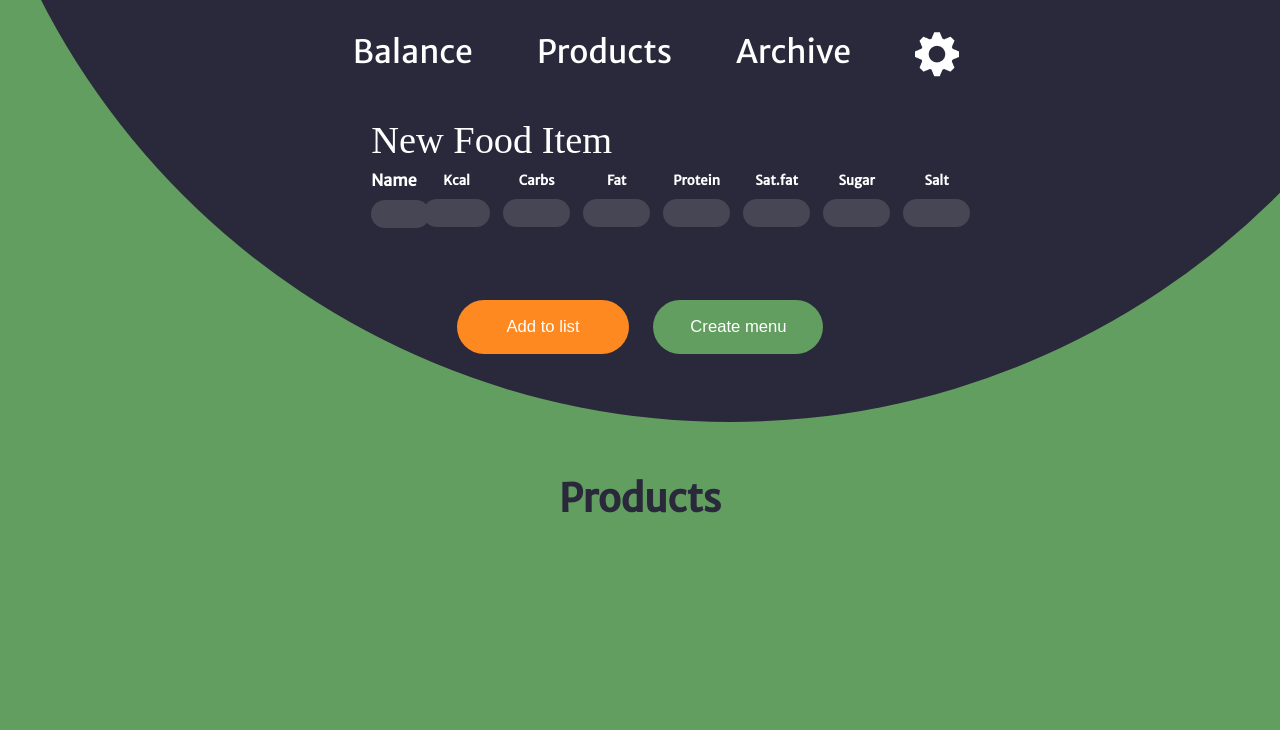
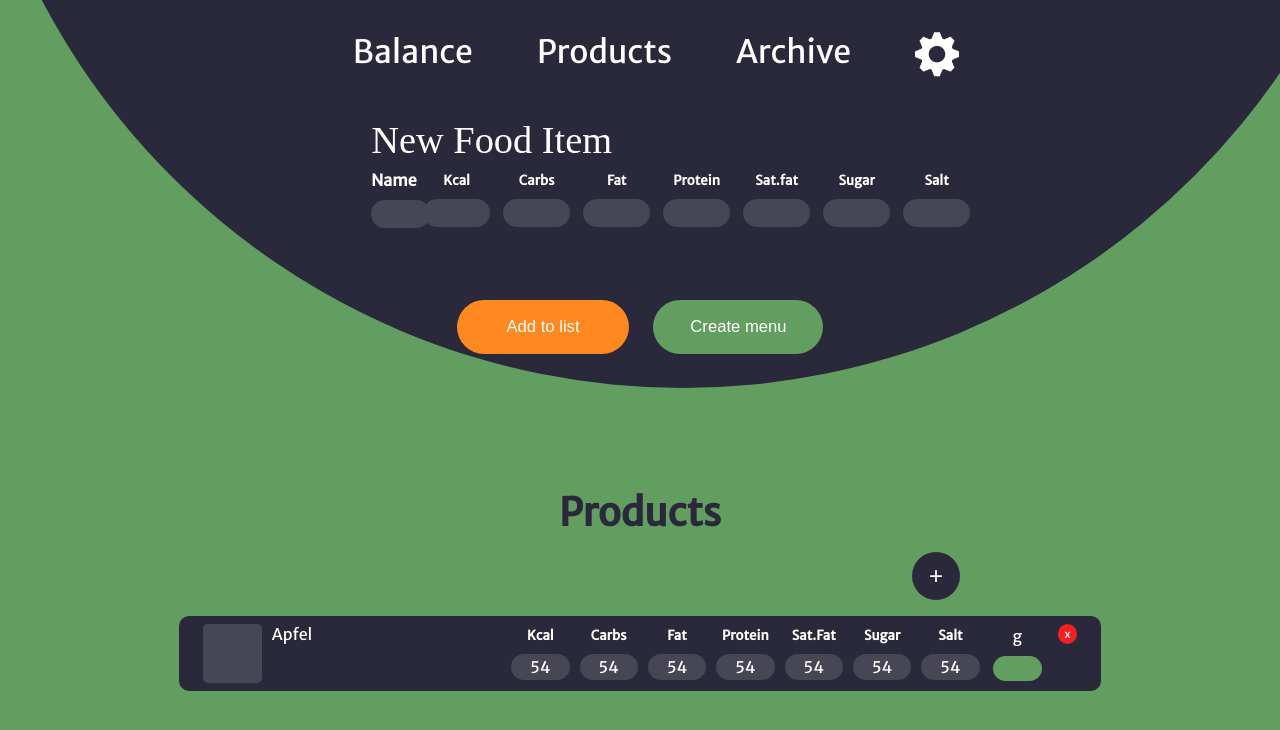
Before and after one commit to Flotsam3/MacroMonitor, a React (Vite) app: page /products in a window 1280 px wide. Shown: the top 730 px of the page. Built offline with nearby package versions, Linux system fonts and the light colour scheme; the HTML template or start-up script is replaced by a standard one; a web font is replaced by a local one.

Commit message:
feat(Products):Add product panel with delete button and add button above

```diff
--- a/src/components/Macronutrient.module.scss
+++ b/src/components/Macronutrient.module.scss
@@ -9,6 +9,7 @@
        width: 50%;
        padding: 0.2em 1em;
        background-color: #474654;
+       color: white;
        text-align: center;
        border-radius: 99vh;
     }
--- a/src/pages/Balance.module.scss
+++ b/src/pages/Balance.module.scss
@@ -137,14 +137,14 @@
    }
 }
 
-h2 {
+h2.consumption {
    margin-top: 15vh;
    font-size: clamp(1.3rem, 3vw, 3.5rem);
    text-align: center;
 }
 
 @media screen and (max-width:1700px) {
-   h2 {
+   h2.consumption {
       margin-top: 20vh;
    }
 }
--- a/src/pages/Balance.tsx
+++ b/src/pages/Balance.tsx
@@ -50,7 +50,7 @@ export default function Balance() {
         ))}
       </div>
     </div>
-      <h2>Consumption</h2>
+      <h2 className={styles.consumption}>Consumption</h2>
       {consumption.map((obj, index)=>(
         <ConsumptionPanel  key={index} data={obj}/>
       ))}
--- a/src/pages/Products.module.scss
+++ b/src/pages/Products.module.scss
@@ -11,7 +11,7 @@
       align-items: center;
       width: 100%;
       max-width: 1800px;
-      // height: 61vh;
+      height: 61vh;
       background-image: url("../assets/images/halfCircle.svg");
       background-repeat: no-repeat;
       background-size: cover;
@@ -83,11 +83,85 @@
             margin-top: 4em;
          }
       }
-      h2 {
-         margin-top: 15vh;
-         font-size: clamp(1.3rem, 3vw, 3.5rem);
-         text-align: center;
-         color: var.$panel-bg-primary;
+   }
+   h2 {
+      font-size: clamp(1.3rem, 3vw, 3.5rem);
+      text-align: center;
+      color: var.$panel-bg-primary;
+   }
+   .addButtonWrapper {
+      display: flex;
+      justify-content: flex-end;
+      width: 50%;
+      padding: 1em 0;
+      button {
+         display: flex;
+         justify-content: center;
+         align-items: center;
+         height: 2em;
+         width: 2em;
+         background-color: var.$panel-bg-primary;
+         font-size: 1.5rem;
+         transition: 0.5s ease-in;
+      }
+      button:hover {
+         background-color: #474654;
+         outline: 3px solid white;
+      }
+   }
+   .productPanelWrapper {
+      display: flex;
+      gap: 1em;
+      padding: 0.5em 1.5em;
+      background-color: var.$secondary-bg;
+      color: white;
+      border-radius: 10px;
+      .imageWrapper {
+         display: flex;
+         gap: 10px;
+         width: 70%;
+         .image {
+            width: 20%;
+            aspect-ratio: 1;
+            background-color: #474654;
+            border-radius: 5px;
+         }
+      }
+      .gramsWrapper {
+         display: flex;
+         flex-direction: column;
+         justify-content: center;
+         align-items: center;
+         gap: 10px;
+         width: 5em;
+         input {
+            width: 2.7em;
+            padding: 0.4em 0.5em;
+            background-color: var.$primary-bg;
+            color: white;
+            text-align: center;
+            border-radius: 99vh;
+            border: none;
+            outline: none;
+         }
+         input:focus {
+            outline: 3px solid #474654;
+         }
+      }
+      .close {
+         display: flex;
+         justify-content: center;
+         align-items: center;
+         width: 40px;
+         height: 20px;
+         background-color: var.$button-exit;
+         font-size: 0.7rem;
+         border-radius: 50%;
+         cursor: pointer;
+         transition: 0.5s ease-in;
+      }
+      .close:hover {
+         outline: 2px solid white;
       }
    }
 }
--- a/src/pages/Products.tsx
+++ b/src/pages/Products.tsx
@@ -1,6 +1,7 @@
 import styles from "./Products.module.scss";
 import Navigation from "../components/Navigation";
 import NewFoodPanel from "../components/NewFoodPanel";
+import Macronutrient from "../components/Macronutrient";
 
 export default function Products() {
   return (
@@ -8,8 +9,29 @@ export default function Products() {
       <div className={styles.inputWrapper}>
         <Navigation />
         <NewFoodPanel />
+      </div>
         <h2>Products</h2>
-      </div>
+        <div className={styles.addButtonWrapper}>
+          <button>+</button>
+        </div>
+        <div className={styles.productPanelWrapper}>
+          <div className={styles.imageWrapper}>
+            <p className={styles.image}></p>
+            <p className={styles.title}>Apfel</p>
+          </div>
+          <Macronutrient label="Kcal" value={54}/>
+          <Macronutrient label="Carbs" value={54}/>
+          <Macronutrient label="Fat" value={54}/>
+          <Macronutrient label="Protein" value={54}/>
+          <Macronutrient label="Sat.Fat" value={54}/>
+          <Macronutrient label="Sugar" value={54}/>
+          <Macronutrient label="Salt" value={54}/>
+          <div className={styles.gramsWrapper}>
+            <p>g</p>
+            <input type="text" />
+          </div>
+          <span className={styles.close}>x</span>
+        </div>
     </div>
   )
 }
```
